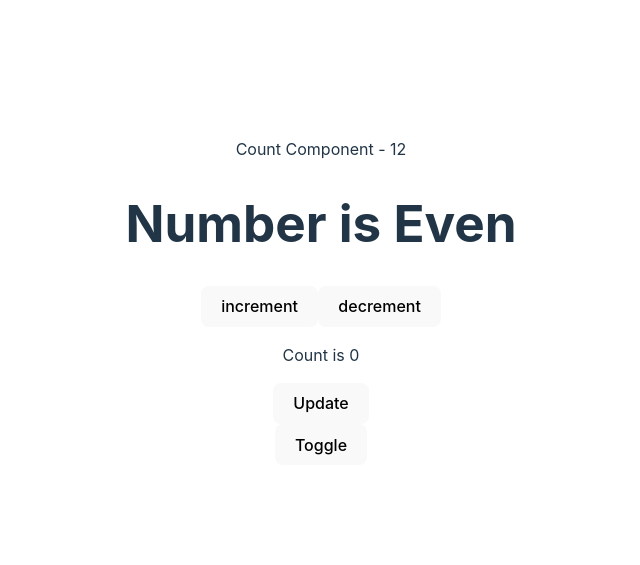
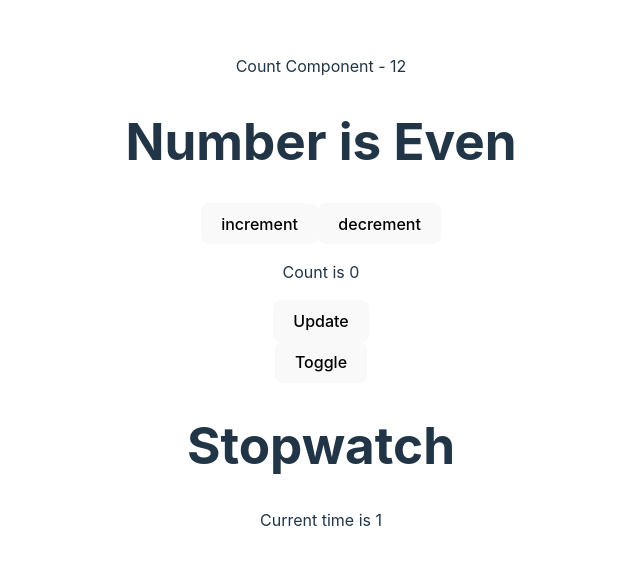
Before and after one commit to SattuSupCodes/redux_react, a React (Vite) app: page / in a window 1280 px wide. Shown: the part 107-672 px from the top of the page, without its empty margins (319-959 px from the left). Built offline with nearby package versions, Linux system fonts and the light colour scheme.

Commit message:
effect component

```diff
--- a/src/App.jsx
+++ b/src/App.jsx
@@ -3,6 +3,7 @@
 import './App.css'
 import CounterComponent from './components/CounterComponent'
 import EffectComponent from './components/Effect'
+import Timer from './components/Timer'
 function App() {
   const [count, setCount] = useState(0)
   const[isVisible, setVisible] = useState(true)
@@ -14,6 +15,7 @@
     {/* <EffectComponent></EffectComponent> */}
     {isVisible?<EffectComponent/> :<></>}
     <button onClick={() => setVisible(!isVisible)}>Toggle</button>
+    <Timer></Timer>
     </>
   )
 }
--- /dev/null
+++ b/src/components/Timer.jsx
@@ -0,0 +1,19 @@
+import React, {useEffect, useState} from "react";
+
+const Timer = () => {
+    const [time, setTime] = useState(0);
+
+    useEffect(() => {
+        //Mounted
+        const timer = setInterval(() => setTime(time + 1), 1000);
+    }, [])
+
+    return (
+        <div>
+            <h1>Stopwatch</h1>
+            <p>Current time is {time}</p>
+        </div>
+    );
+};
+
+export default Timer;
```
